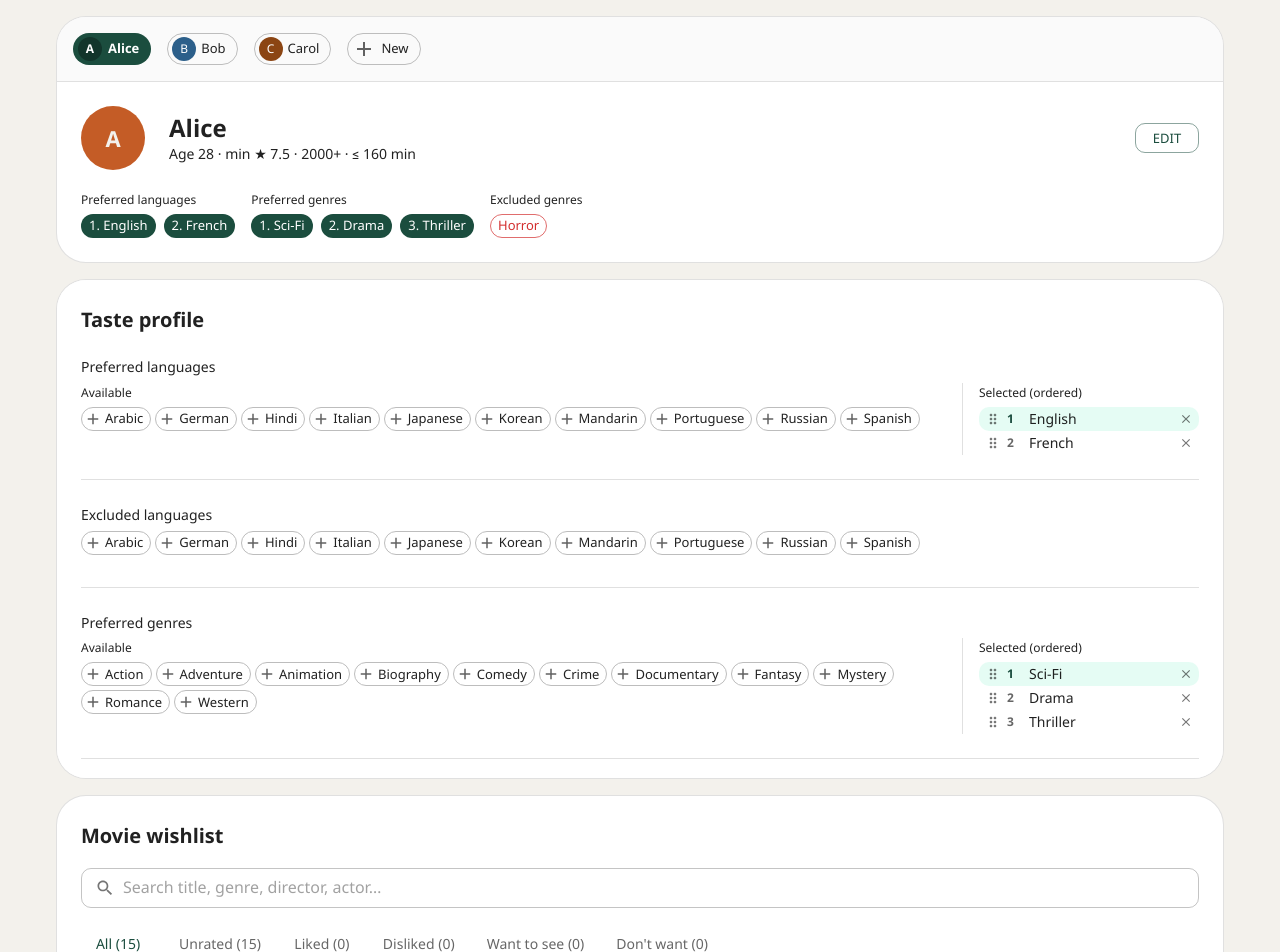
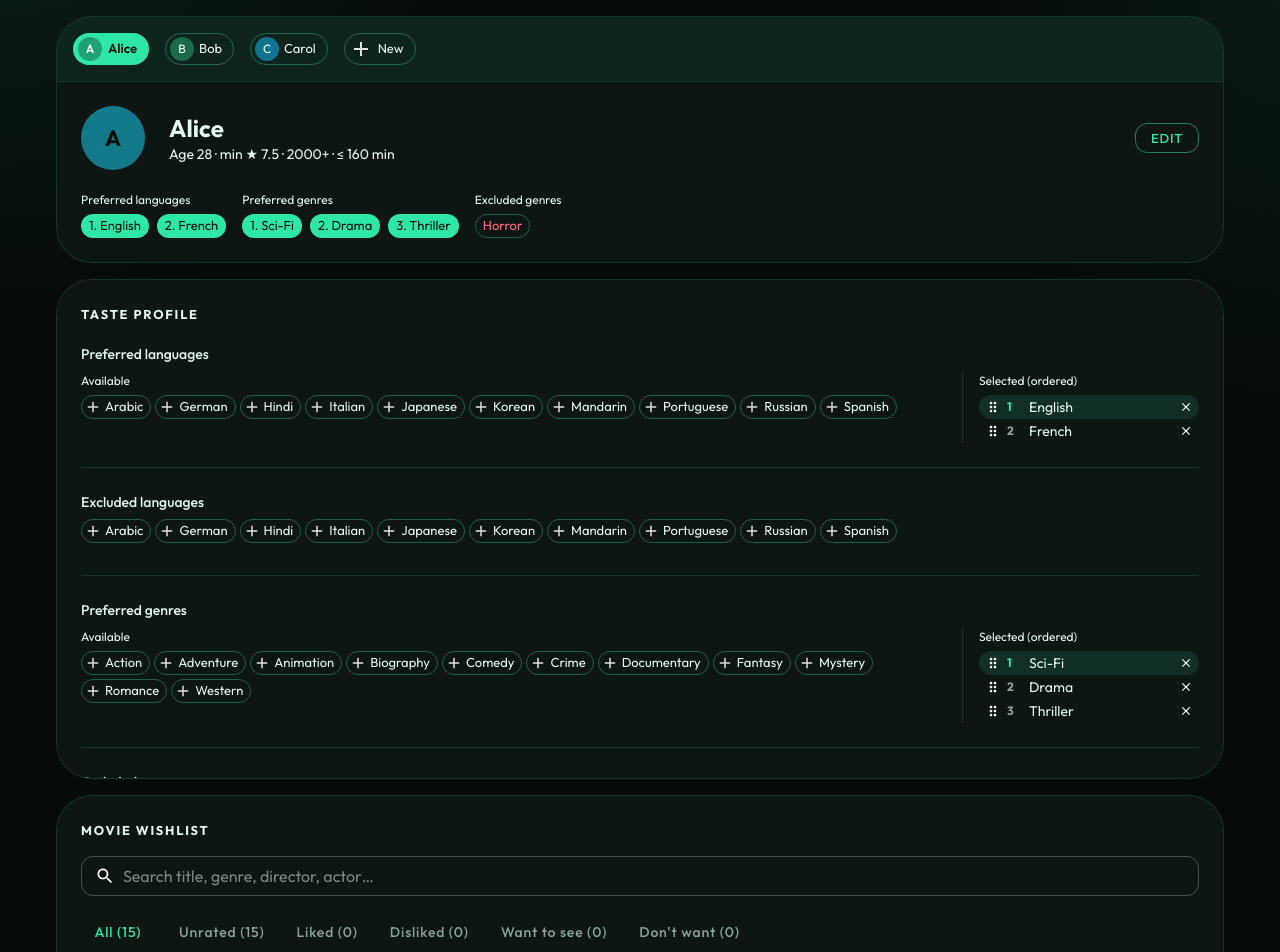
Before and after one commit to MEIA-Playgorithm/challenge-one, a React (Vite) app in the folder frontend/: page / in a window 1280 px wide. Shown: the top 952 px of the page. Built offline with nearby package versions, Linux system fonts and the light colour scheme.

Commit message:
feat: changed the theme to sort of match the blog

```diff
--- a/frontend/src/components/CreditsWishlist.tsx
+++ b/frontend/src/components/CreditsWishlist.tsx
@@ -128,7 +128,7 @@ export default function CreditsWishlist() {
       <Stack
         spacing={0}
         divider={<Box sx={{ borderBottom: 1, borderColor: "divider" }} />}
-        sx={{ overflow: "auto", maxHeight: 500 }}
+        sx={{ overflow: "auto", height: 500 }}
       >
         {items.length === 0 && (
           <Box sx={{ p: 4, textAlign: "center" }}>
--- a/frontend/src/components/MovieWishlist.tsx
+++ b/frontend/src/components/MovieWishlist.tsx
@@ -113,7 +113,7 @@ export default function MovieWishlist() {
       <Stack
         spacing={0}
         divider={<Box sx={{ borderBottom: 1, borderColor: "divider" }} />}
-        sx={{ overflow: "auto", maxHeight: 500 }}
+        sx={{ overflow: "auto", height: 500 }}
       >
         {movies.length === 0 && (
           <Box sx={{ p: 4, textAlign: "center" }}>
--- a/frontend/src/components/PreferencesForm.tsx
+++ b/frontend/src/components/PreferencesForm.tsx
@@ -57,7 +57,7 @@ export default function PreferencesForm() {
   return (
     <Paper
       elevation={0}
-      sx={{ border: "1px solid", borderColor: "divider", borderRadius: 3, p: 3, maxHeight: 500, overflow: "auto" }}
+      sx={{ border: "1px solid", borderColor: "divider", borderRadius: 3, p: 3, height: 500, overflow: "auto" }}
     >
       <Typography variant="h6" sx={{ fontWeight: 700, mb: 2.5 }}>
         Taste profile
--- a/frontend/src/components/UserPanel.tsx
+++ b/frontend/src/components/UserPanel.tsx
@@ -59,13 +59,13 @@ const UserPanel = () => {
                 overflow: "hidden",
             }}
         >
-      <Box sx={{ p: 2, bgcolor: "grey.50" }}>
+            <Box sx={{ p: 2, bgcolor: "rgba(46, 230, 166, 0.06)" }}>
                 <Stack direction="row" spacing={1} sx={{ flexWrap: "wrap", gap: 1 }}>
                     {users.map((u) => (
                         <Chip
                             key={u.id}
                             avatar={
-                <Avatar sx={{ bgcolor: avatarColor(u.id), fontSize: 12, color :'white !important'}}>
+                                <Avatar sx={{ bgcolor: avatarColor(u.id), fontSize: 12, color: 'white !important' }}>
                                     {initials(u.name)}
                                 </Avatar>
                             }
--- a/frontend/src/lib/utils.ts
+++ b/frontend/src/lib/utils.ts
@@ -8,21 +8,21 @@ export const initials = (name: string) =>
 
 export const avatarColor = (id: number) => {
   const palette = [
-    "#1B4D3E",
-    "#C45C26",
-    "#2C5F8A",
-    "#8B4513",
-    "#3D5A80",
-    "#6A4C93",
-    "#1982C4",
-    "#8AC926",
-    "#FFCA3A",
-    "#FF595E",
-    "#5E548E",
-    "#9A031E",
-    "#2A9D8F",
-    "#E76F51",
-    "#264653",
+    "#0F6E56",
+    "#127A8A",
+    "#1A6B4A",
+    "#0E7490",
+    "#146C5C",
+    "#155E75",
+    "#0D7377",
+    "#1F6F5B",
+    "#0F766E",
+    "#1A5276",
+    "#166534",
+    "#115E59",
+    "#134E4A",
+    "#1E4D6B",
+    "#0B6E4F",
   ];
   return palette[id % palette.length];
 };
--- a/frontend/src/main.tsx
+++ b/frontend/src/main.tsx
@@ -6,14 +6,88 @@ import App from "./App";
 
 const theme = createTheme({
   palette: {
-    primary: { main: "#1B4D3E" },
-    secondary: { main: "#C45C26" },
-    background: { default: "#f3f1ec", paper: "#ffffff" },
+    mode: "dark",
+    primary: { main: "#2EE6A6", contrastText: "#04110c" },
+    secondary: { main: "#7CFFD4", contrastText: "#04110c" },
+    background: { default: "#070c0b", paper: "#0e1614" },
+    text: { primary: "#e8f6f1", secondary: "#8aa39a" },
+    divider: "rgba(46, 230, 166, 0.16)",
+    success: { main: "#2EE6A6" },
+    error: { main: "#ff6b81" },
+    info: { main: "#5ec8ff" },
+    warning: { main: "#e8c547" },
   },
   typography: {
-    fontFamily: '"Source Sans 3", "Segoe UI", Roboto, Helvetica, Arial, sans-serif',
+    fontFamily: '"Outfit", "Segoe UI", Roboto, Helvetica, Arial, sans-serif',
+    h6: {
+      fontWeight: 600,
+      letterSpacing: "0.14em",
+      textTransform: "uppercase",
+      fontSize: "0.8rem",
+    },
+    button: { letterSpacing: "0.06em" },
   },
-  shape: { borderRadius: 10 },
+  shape: { borderRadius: 12 },
+  components: {
+    MuiCssBaseline: {
+      styleOverrides: {
+        body: {
+          backgroundColor: "#070c0b",
+          backgroundImage:
+            "radial-gradient(ellipse 70% 45% at 0% -10%, rgba(46, 230, 166, 0.1), transparent 55%), radial-gradient(ellipse 50% 40% at 100% 0%, rgba(46, 230, 166, 0.06), transparent 50%)",
+          scrollbarWidth: "thin",
+          scrollbarColor: "rgba(46, 230, 166, 0.55) rgba(46, 230, 166, 0.08)",
+          "& *": {
+            scrollbarWidth: "thin",
+            scrollbarColor: "rgba(46, 230, 166, 0.55) rgba(46, 230, 166, 0.08)",
+          },
+          "&::-webkit-scrollbar, & *::-webkit-scrollbar": {
+            width: 10,
+            height: 10,
+            backgroundColor: "transparent",
+          },
+          "&::-webkit-scrollbar-track, & *::-webkit-scrollbar-track": {
+            backgroundColor: "rgba(46, 230, 166, 0.08)",
+            borderRadius: 999,
+          },
+          "&::-webkit-scrollbar-thumb, & *::-webkit-scrollbar-thumb": {
+            borderRadius: 999,
+            backgroundColor: "rgba(46, 230, 166, 0.45)",
+            border: "2px solid #0e1614",
+            minHeight: 24,
+          },
+          "&::-webkit-scrollbar-thumb:hover, & *::-webkit-scrollbar-thumb:hover": {
+            backgroundColor: "#2EE6A6",
+          },
+          "&::-webkit-scrollbar-corner, & *::-webkit-scrollbar-corner": {
+            backgroundColor: "transparent",
+          },
+        },
+      },
+    },
+    MuiPaper: {
+      styleOverrides: {
+        root: {
+          backgroundImage: "none",
+          backgroundColor: "#0e1614",
+        },
+      },
+    },
+    MuiButton: {
+      styleOverrides: {
+        contained: {
+          boxShadow: "0 0 18px rgba(46, 230, 166, 0.22)",
+        },
+      },
+    },
+    MuiChip: {
+      styleOverrides: {
+        outlined: {
+          borderColor: "rgba(46, 230, 166, 0.35)",
+        },
+      },
+    },
+  },
 });
 
 createRoot(document.getElementById("root")!).render(
```
Lines whose indentation alone changed are shown as unchanged.
